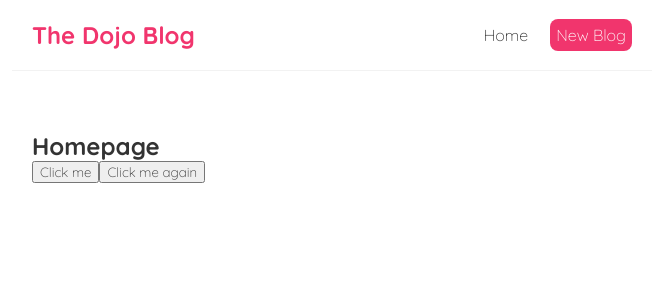
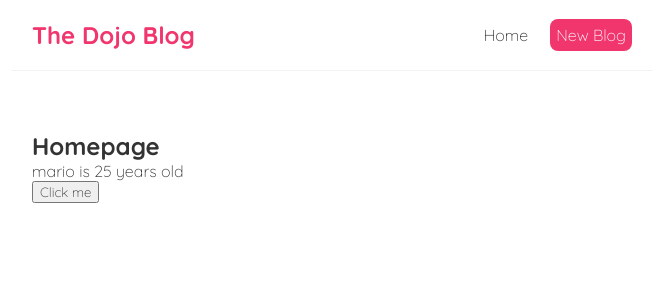
Before and after one commit to Doreen162/React-Tutorials, a React (Create React App) app in the folder hello-react/: page / in a window 1280 px wide. Shown: the top 300 px of the page, without its empty margins (308-971 px from the left). Built offline with nearby package versions, Linux system fonts and the light colour scheme.

Commit message:
click events & using state

```diff
--- a/hello-react/src/Home.js
+++ b/hello-react/src/Home.js
@@ -1,18 +1,22 @@
+import { useState } from 'react';
+
 const Home = () => {
+   // let name = 'mario';
+  const [name, setName] = useState('mario');
+  const [age, setAge] = useState(25);
 
     const handleClick = () => {
-        console.log('hello, ninjas');
-    }
-    const handleClickAgain = (name, e) => {
-        console.log('hello '+ name, e.target);
+      // name = 'luigi';
+      // console.log(name)
+      setName('luigi');
+      setAge(30);
     }
 
     return (
         <div className="home">
             <h2>Homepage</h2>
+            <p>{ name } is { age } years old</p>
             <button onClick={handleClick}>Click me</button>
-            {/* output the target */}
-            <button onClick={(e) => {handleClickAgain('mario', e)}}>Click me again</button>
         </div>
      );
 }
```
